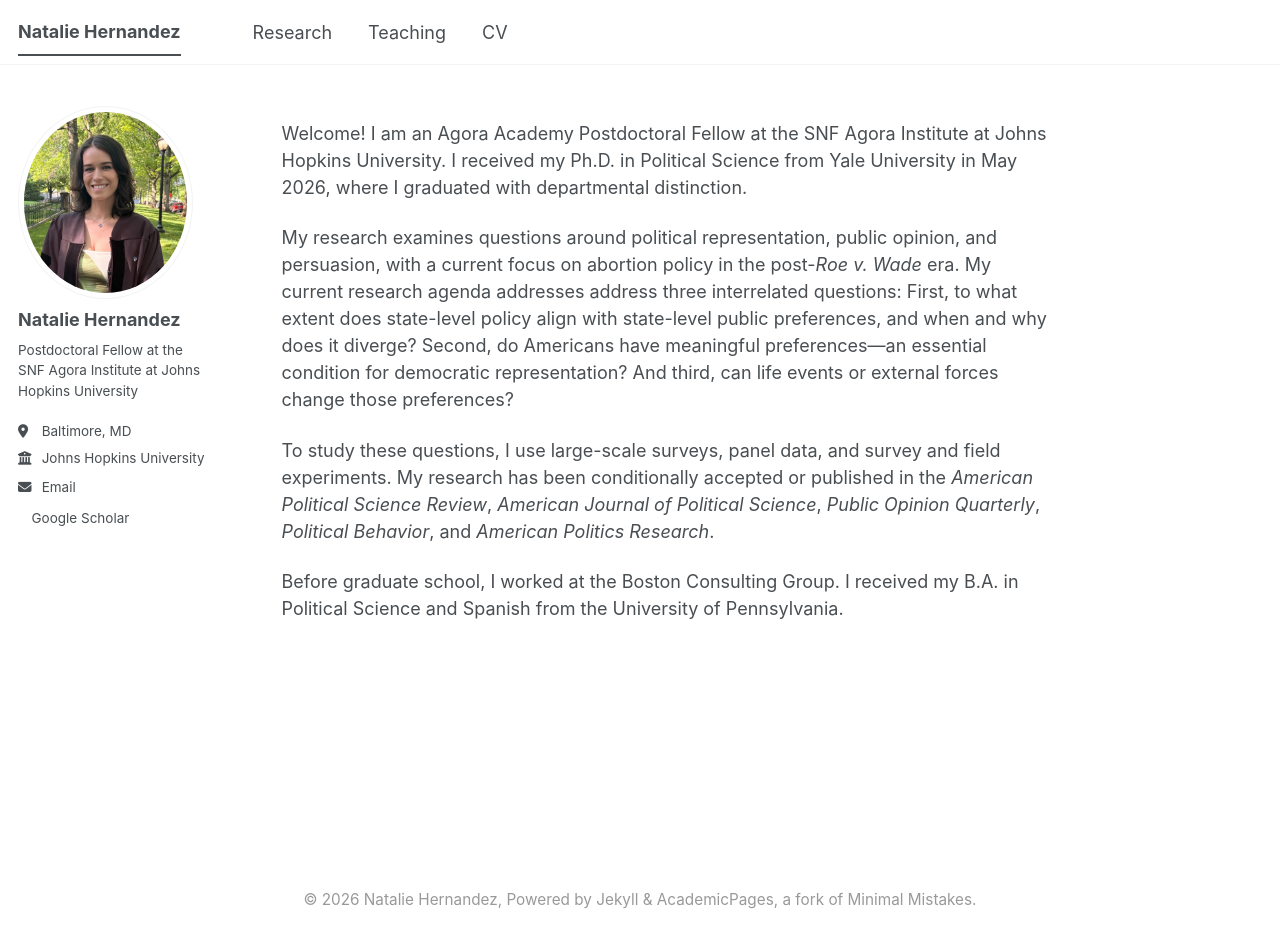
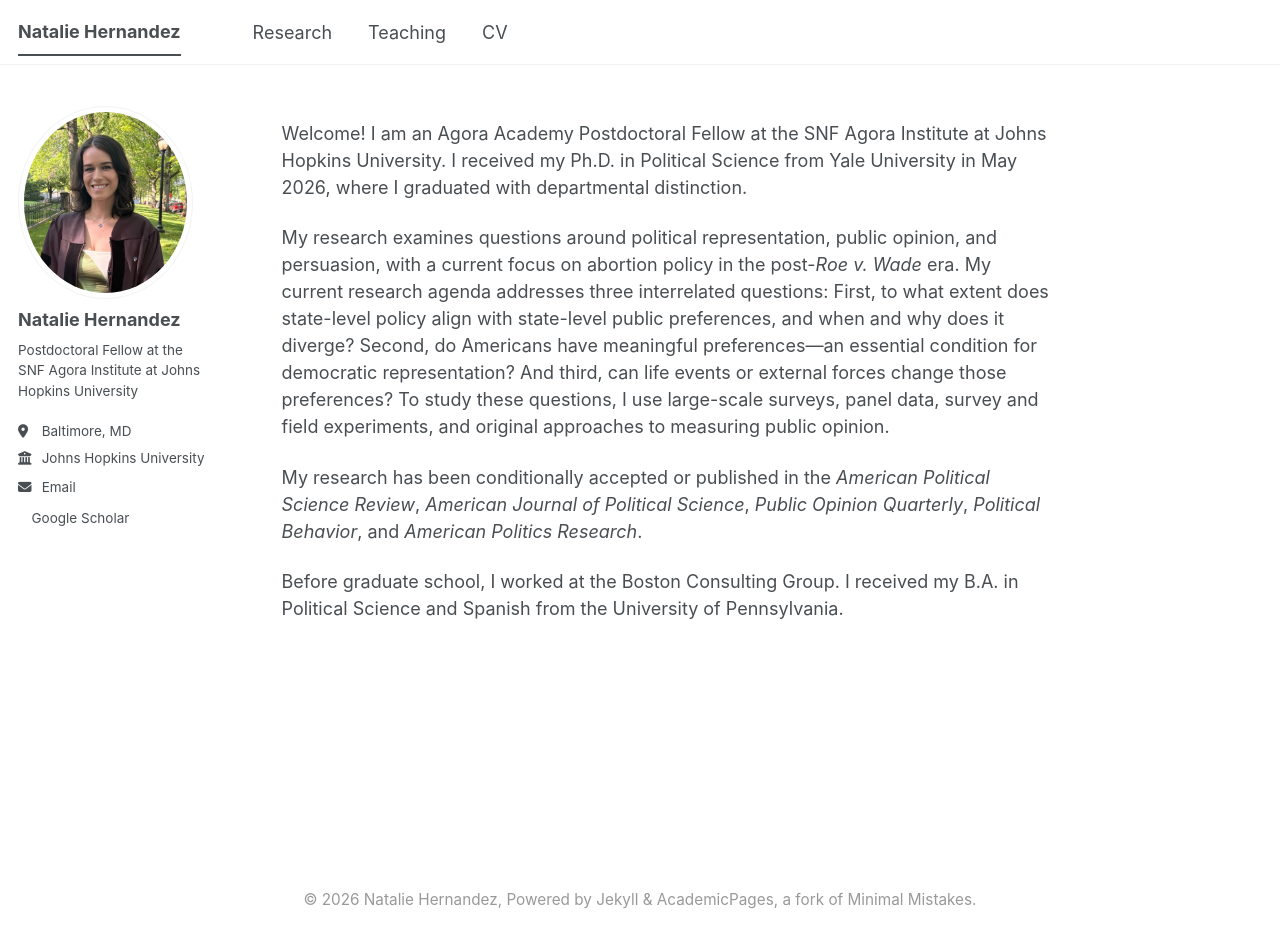
Before and after one commit to nataliehdez11/nataliehdez11.github.io, a Jekyll site: the page built from _pages/about.md, in a window 1280 px wide and 966 px high. Shown: the top 948 px of the window. Built offline with Jekyll 4.4.1, drawn with Linux system fonts in a browser that asks for light colours; a style sheet for code colours, icons or effects is not loaded.

Commit message:
Update about.md

```diff
--- a/_pages/about.md
+++ b/_pages/about.md
@@ -9,8 +9,8 @@ redirect_from:
 
 Welcome! I am an Agora Academy Postdoctoral Fellow at the SNF Agora Institute at Johns Hopkins University. I received my Ph.D. in Political Science from Yale University in May 2026, where I graduated with departmental distinction.
 
-My research examines questions around political representation, public opinion, and persuasion, with a current focus on abortion policy in the post-*Roe v. Wade* era. My current research agenda addresses address three interrelated questions: First, to what extent does state-level policy align with state-level public preferences, and when and why does it diverge? Second, do Americans have meaningful preferences—an essential condition for democratic representation? And third, can life events or external forces change those preferences?
+My research examines questions around political representation, public opinion, and persuasion, with a current focus on abortion policy in the post-*Roe v. Wade* era. My current research agenda addresses three interrelated questions: First, to what extent does state-level policy align with state-level public preferences, and when and why does it diverge? Second, do Americans have meaningful preferences—an essential condition for democratic representation? And third, can life events or external forces change those preferences? To study these questions, I use large-scale surveys, panel data, survey and field experiments, and original approaches to measuring public opinion.
 
-To study these questions, I use large-scale surveys, panel data, and survey and field experiments. My research has been conditionally accepted or published in the *American Political Science Review*, *American Journal of Political Science*, *Public Opinion Quarterly*, *Political Behavior*, and *American Politics Research*.
+My research has been conditionally accepted or published in the *American Political Science Review*, *American Journal of Political Science*, *Public Opinion Quarterly*, *Political Behavior*, and *American Politics Research*.
 
 Before graduate school, I worked at the Boston Consulting Group. I received my B.A. in Political Science and Spanish from the University of Pennsylvania.
```
